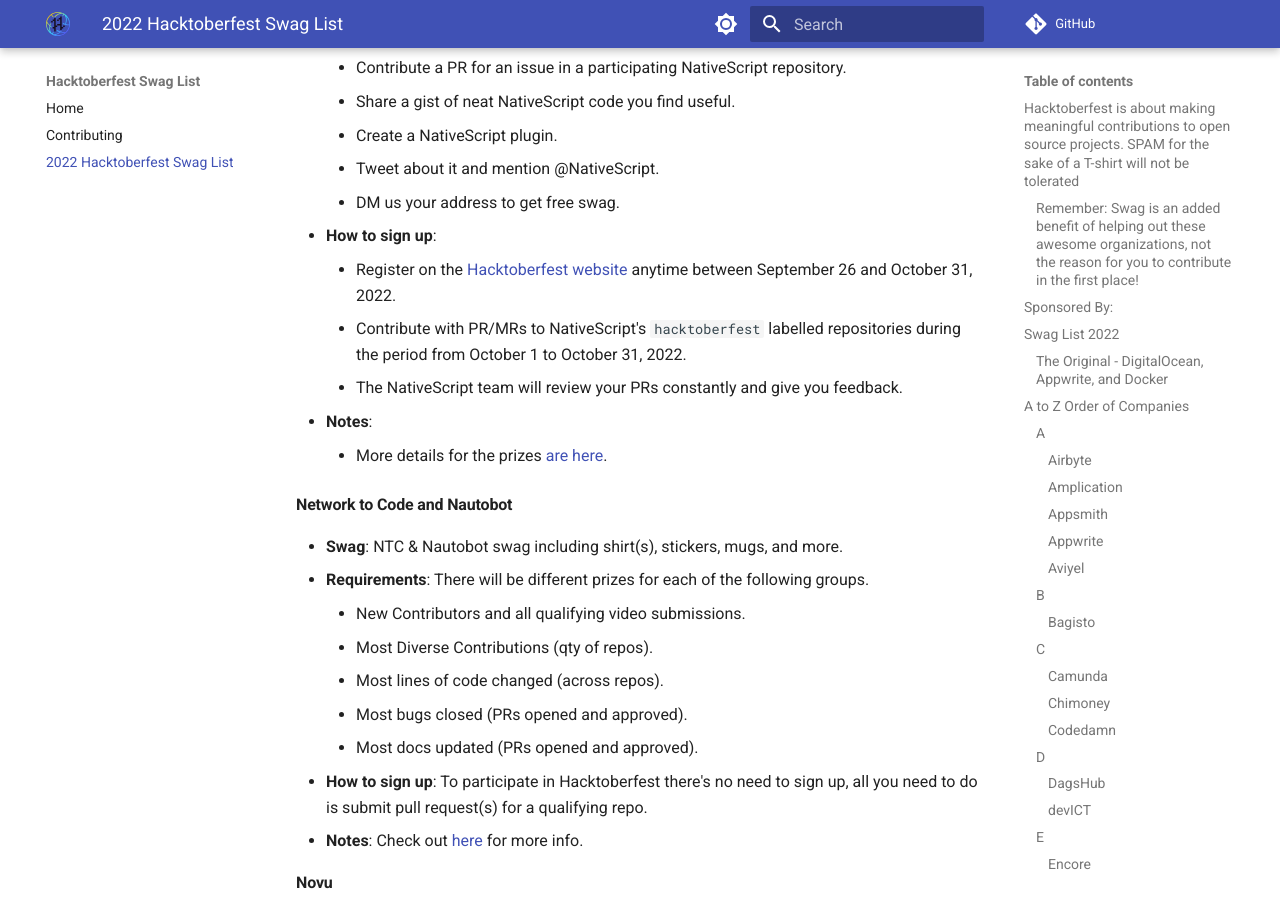
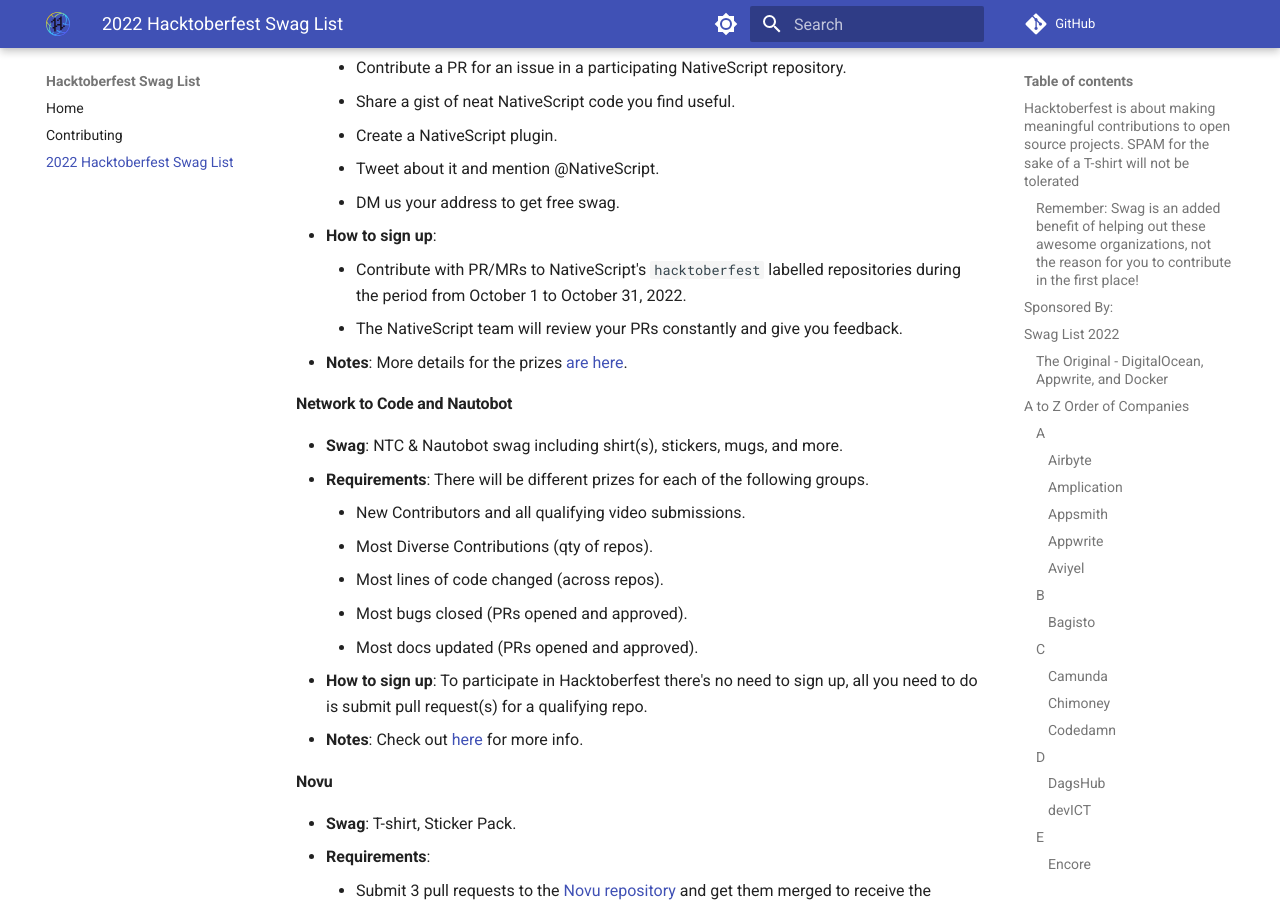
Before and after one commit to crweiner/hacktoberfest-swag-list, an MkDocs documentation site: the page built from docs/list.md, in a window 1280 px wide and 900 px high, scrolled down 11849 px. Built offline with MkDocs 1.6.1 and Material for MkDocs 9.7.7, drawn with Linux system fonts in a browser that asks for light colours; comment, search, counter and statistics services are not loaded.

Commit message:
Make the robot happy

```diff
--- a/docs/list.md
+++ b/docs/list.md
@@ -341,11 +341,9 @@
     - Tweet about it and mention @NativeScript.
     - DM us your address to get free swag.
 - **How to sign up**:
-    - Register on the [Hacktoberfest website](https://hacktoberfest.com/){:target="\_blank"} anytime between September 26 and October 31, 2022.
     - Contribute with PR/MRs to NativeScript's `hacktoberfest` labelled repositories during the period from October 1 to October 31, 2022.
     - The NativeScript team will review your PRs constantly and give you feedback.
-- **Notes**:
-    - More details for the prizes [are here](https://twitter.com/NativeScript/status/1577660072150196224){:target="\_blank"}.
+- **Notes**: More details for the prizes [are here](https://twitter.com/NativeScript/status/1577660072150196224){:target="\_blank"}.
 
 #### **Network to Code and Nautobot**
 
```
